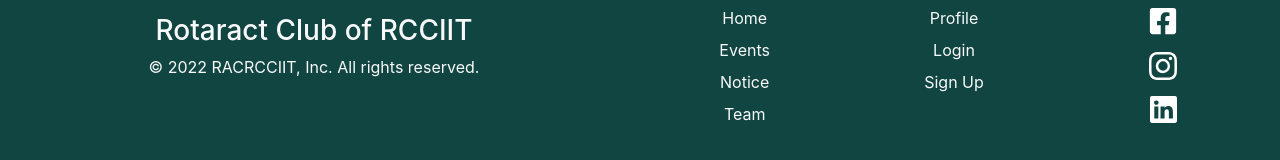
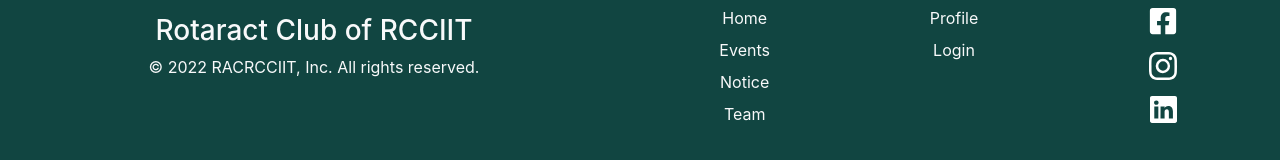
Before and after one commit to arghyadutta080/Rotaract-club-of-RCCIIT, a React (Create React App) app: page / in a window 1280 px wide. Shown: the part 4311-4471 px from the top of the page. Built offline with nearby package versions, Linux system fonts and the light colour scheme.

Commit message:
minor changes

```diff
--- a/src/components/Footer.jsx
+++ b/src/components/Footer.jsx
@@ -73,7 +73,7 @@ function Footer() {
                             <ul className="nav flex-column">
                                 <li className="nav-item mb-2"><Link to="/" className="nav-link p-0 text-light">Profile</Link></li>
                                 <li className="nav-item mb-2"><Link to="/" className="nav-link p-0 text-light">Login</Link></li>
-                                <li className="nav-item mb-2"><Link to="/" className="nav-link p-0 text-light">Sign Up</Link></li>
+                                {/* <li className="nav-item mb-2"><Link to="/" className="nav-link p-0 text-light">Sign Up</Link></li> */}
                             </ul>
                         </div>
 
```
